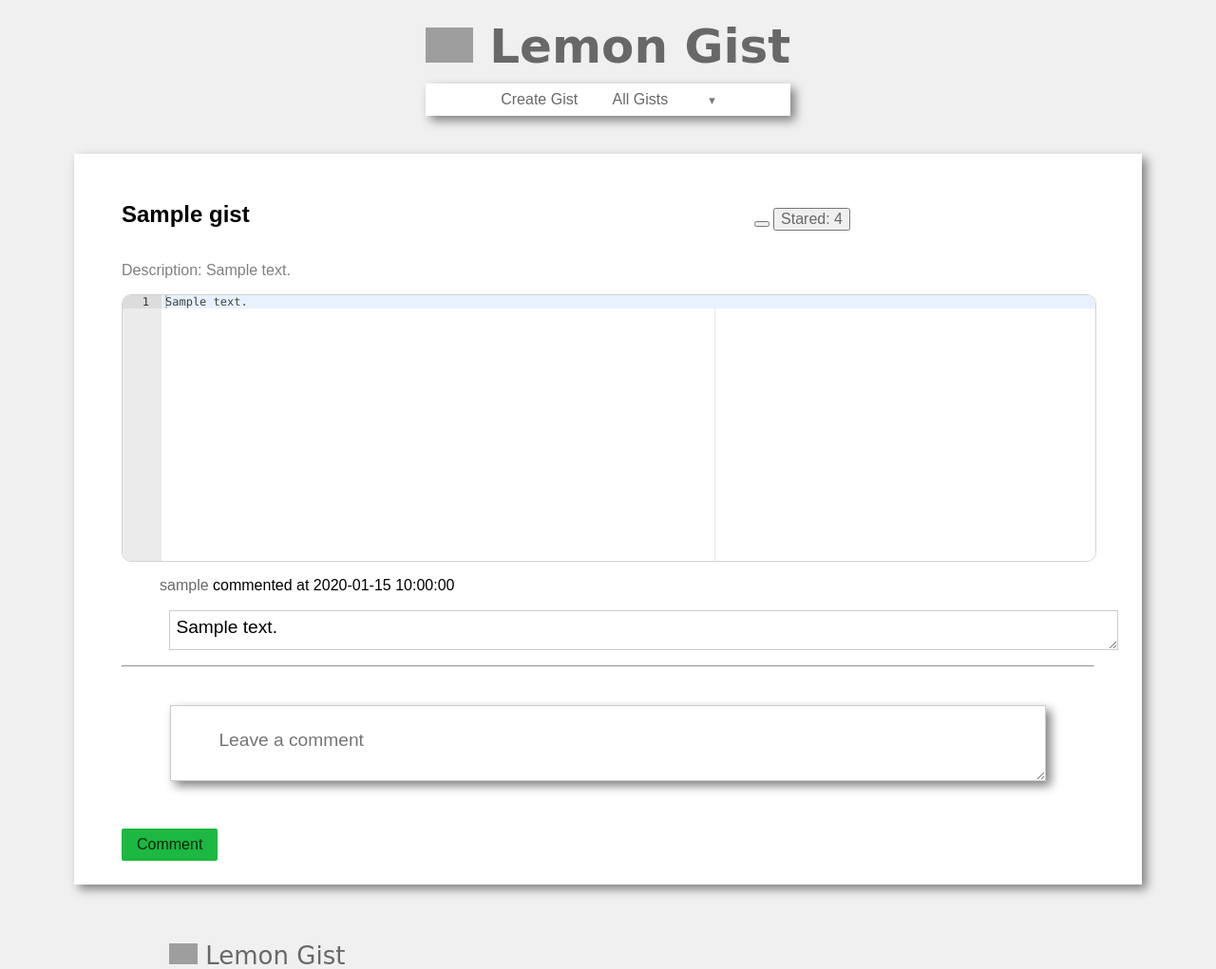
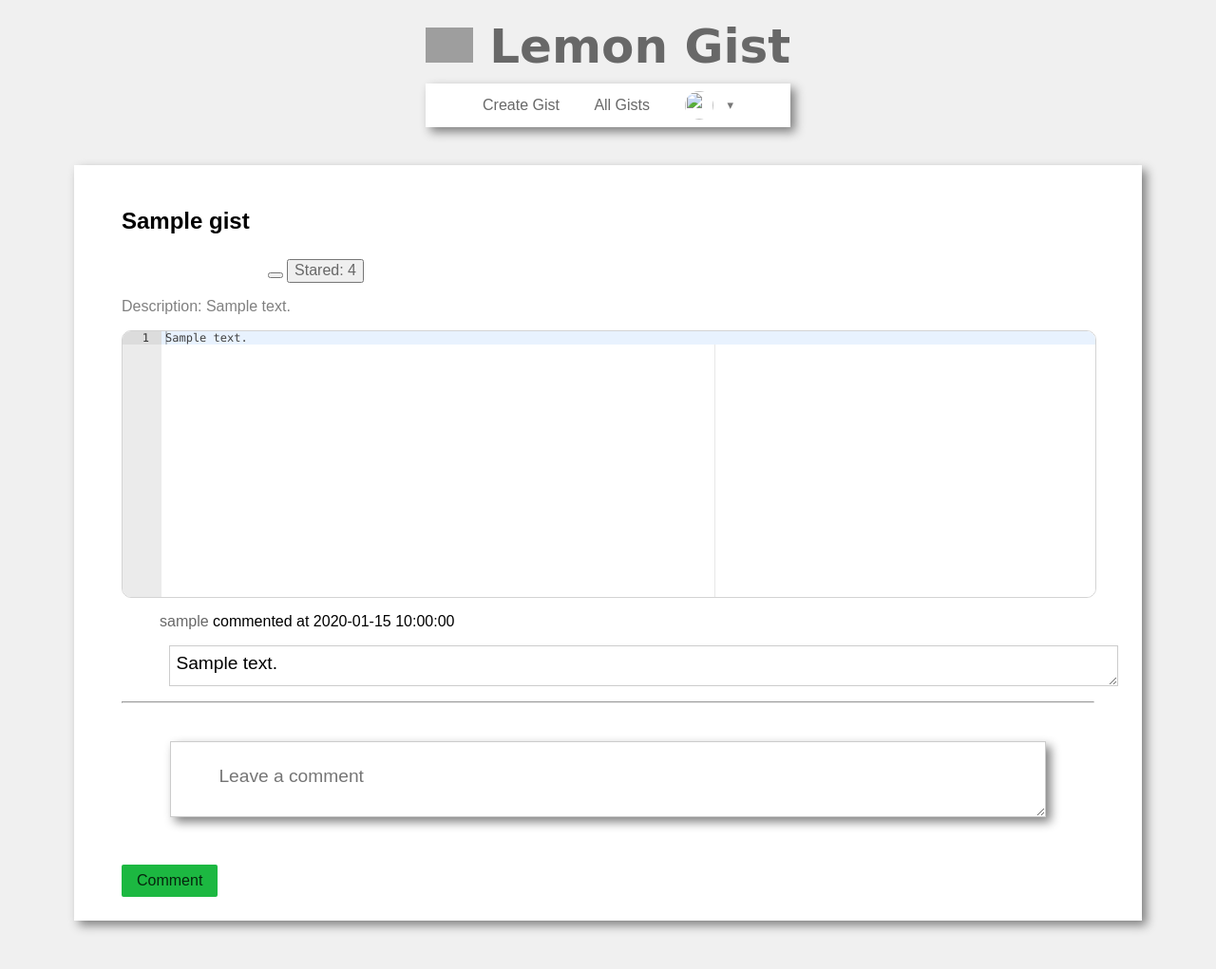
Before and after one commit to zixuanzhang-x/code-gist, a Flask app: template templates/gist_page/gist.html in a window 1280 px wide; the page is wider, and only the part inside the window is pictured. Shown: the top 1021 px of that part at 95% size. Run offline with Flask 2, Linux system fonts and the light colour scheme; the visitor is signed in with stand-in values (Sample User, id 1); the template is opened without the code that fills it: most values are stand-ins (such as "Sample title", 1, 10 or a date in 2020); some libraries are stand-ins or nearby versions; grey boxes are pictures that could not be loaded.

Commit message:
added logged in user's picture

```diff
--- a/static/css/base.css
+++ b/static/css/base.css
@@ -10,7 +10,7 @@
     width: 100%;
 
 }
-
+/* site logo */
 #header-logo {
     /* border: 1px solid red; */
     width: 100%;
@@ -26,7 +26,7 @@
     background-color: rgb(240 240 240);
 }
 
-
+/* menu bar */
 #header-menu {
     margin-top: 10px;
     text-align: center;
@@ -35,18 +35,40 @@
     margin-right: auto;
     background-color: white;
     box-shadow: 5px 5px 10px gray;
+
+    /* border: 1px solid red; */
+}
+
+#header-menu a {
+    /* border: 1px solid blue; */
+    display: inline-block;
+    vertical-align: middle;
 }
 
 #header-menu a:hover{
     color: rgb(132 176 96);
     background-color: white;
+
 }
+
 
 a:visited, a:link {
     text-decoration: none;
     color: rgb(104 104 104);
 }
 
+#current-user-pic {
+    width: 30px;
+    height: 30px;
+    /* border: 1px solid red; */
+    border-radius: 50%;
+    margin-right: 4px;
+    vertical-align: middle;
+
+}
+
+
+/* content */
 #content {
     /* border: 1px solid blue; */
     background-color: white;
@@ -60,7 +82,7 @@
 }
 
 
-
+/* footer */
 footer {
     /* border: 1px solid red; */
     flex: 0 0 50px;
@@ -115,23 +137,6 @@
 	margin: 10px;
 }
 
-.row {
-	width: 100%;
-	display: flex;
-	margin-top: 5px;
-}
-
-.grid-container {
-	display: grid;
-	grid-column-gap: 50px;
-	grid-template-columns: auto auto auto;
-	padding: 10px;
-}
-
-.grid-item {
-	padding: 20px;
-	text-align: center;
-}
 
 .ace_editor {
     border: 1px solid lightgrey;
--- a/static/js/base.js
+++ b/static/js/base.js
@@ -16,6 +16,20 @@
         }
     })
 
+    // get current user picture
+    var user_pic = ''
+    $.ajax({
+        url: '/api/user/' + user_id,
+        type: 'GET',
+        dataType: 'json',
+        async: false,
+        success: function(data) {
+            user_pic = data[0].picture
+        }
+    })
+
+    document.getElementById('current-user-pic').src = user_pic
+
     // set href for redirecting to current user page
     document.getElementById('current_user').setAttribute('href', `/user/${user_id}`)
     document.getElementById('current_gists').setAttribute('href', `/user/${user_id}`)
--- a/templates/base.html
+++ b/templates/base.html
@@ -29,10 +29,8 @@
                         </li>
                         {% if session.profile %}
                         <li class="pure-menu-item pure-menu-has-children pure-menu-allow-hover">
-                            <a title="{{ session['profile'].user_id }}"
-                               id="current_user"
-                               class="pure-menu-link"
-                            >
+                            <a title="{{ session['profile'].user_id }}" id="current_user" class="pure-menu-link">
+                                <img src="" id="current-user-pic">
                                 {{ session['profile'].name }}
                             </a>
                             <ul class="pure-menu-children">
```
Also changed, not shown: static/css/main.css (deleted, +0 -28 lines).
